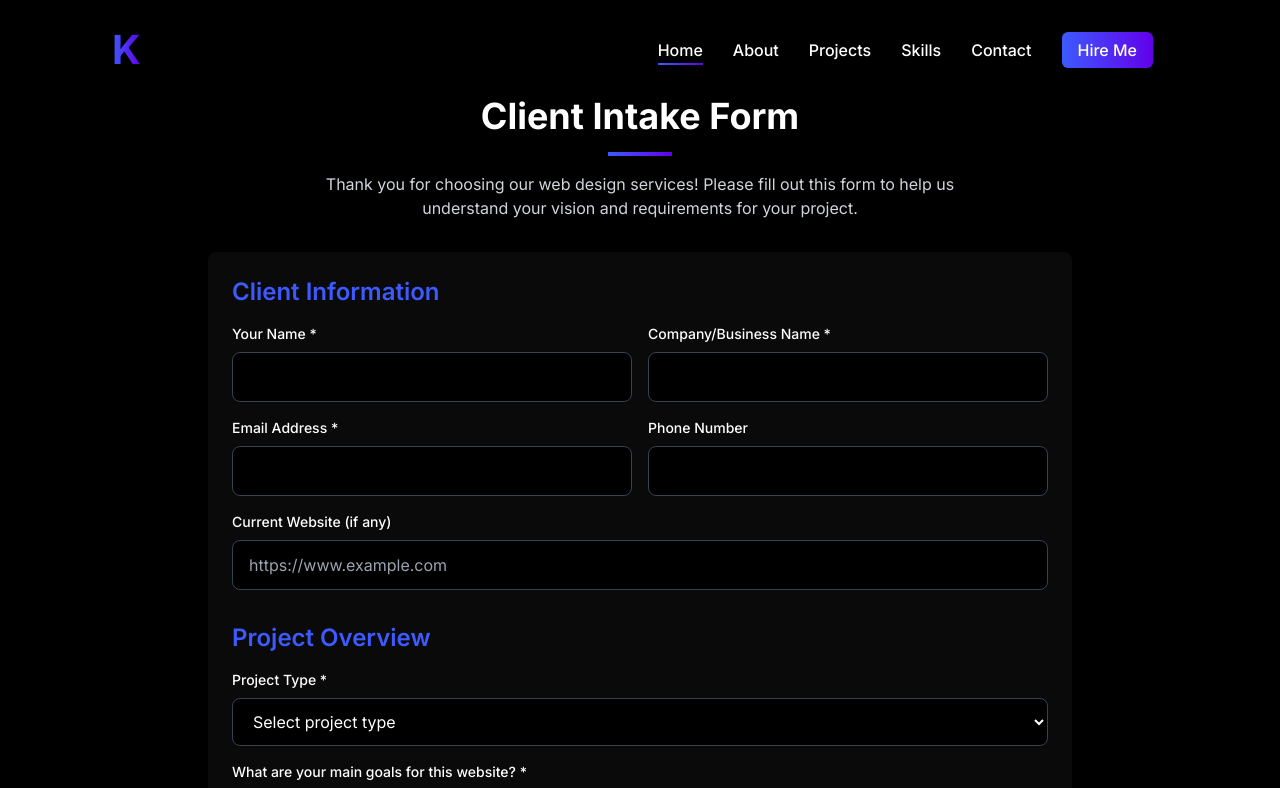
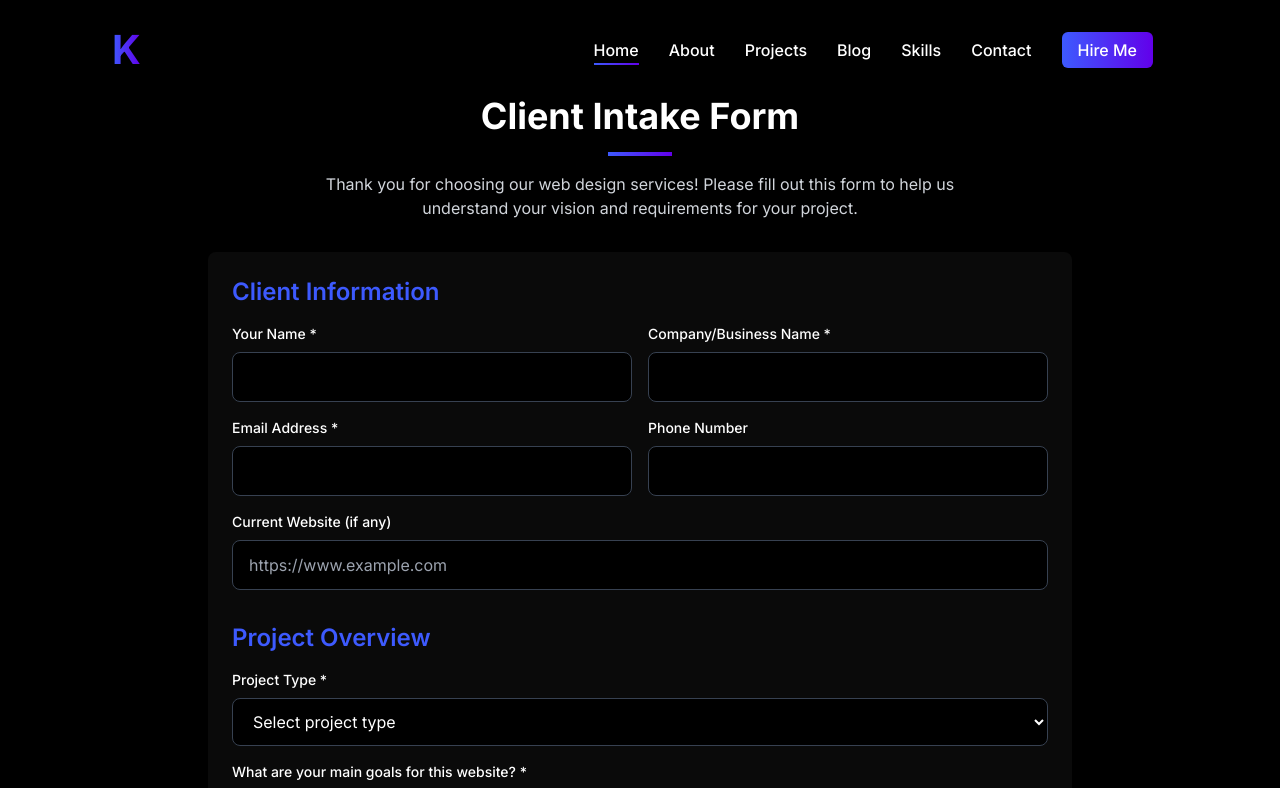
Before and after one commit to kenhendricks00/kenhendricks00.github.io, a Next.js app: page /intake in a window 1280 px wide. Shown: the top 788 px of the page. Built offline with nearby package versions, Linux system fonts and the light colour scheme.

Commit message:
Integrate blog references in Navbar, Projects, and Footer

```diff
--- a/components/Footer.tsx
+++ /dev/null
@@ -1,18 +0,0 @@
-'use client';
-
-const Footer = () => {
-  const currentYear = new Date().getFullYear();
-
-  return (
-    <footer className="bg-[#050505] py-8">
-      <div className="container">
-        <div className="footer-content flex justify-center items-center flex-col">
-          <div className="logo text-3xl mb-2">K</div>
-          <p className="text-center text-[var(--color-neutral-light)]">&copy; {currentYear} Kenneth Hendricks. All rights reserved.</p>
-        </div>
-      </div>
-    </footer>
-  );
-};
-
-export default Footer;
--- a/components/Navbar.tsx
+++ b/components/Navbar.tsx
@@ -37,6 +37,7 @@ const Navbar = () => {
           <li><Link href="/" className="active" onClick={() => setIsMenuActive(false)}>Home</Link></li>
           <li><Link href="/#about" onClick={() => setIsMenuActive(false)}>About</Link></li>
           <li><Link href="/#projects" onClick={() => setIsMenuActive(false)}>Projects</Link></li>
+          <li><Link href="https://www.kenhendricks.me/blog/" onClick={() => setIsMenuActive(false)}>Blog</Link></li>
           <li><Link href="/#skills" onClick={() => setIsMenuActive(false)}>Skills</Link></li>
           <li><Link href="/#contact" onClick={() => setIsMenuActive(false)}>Contact</Link></li>
           <li>
--- a/components/Projects.tsx
+++ b/components/Projects.tsx
@@ -53,6 +53,16 @@ const projects = [
     tags: ["Web Design", "Frontend", "Client Project"],
     image: "/images/mindfulshores.jpg",
     projectUrl: "https://www.mindfulshores.org/",
+    codeUrl: ""
+  },
+  {
+    id: 6,
+    title: "Ken's Blog",
+    description: "Insights and tutorials on software development and design.",
+    category: "web",
+    tags: ["Blog", "Writing", "tech"],
+    image: "/images/blog-thumbnail.jpg",
+    projectUrl: "https://www.kenhendricks.me/blog/",
     codeUrl: ""
   }
 ];
```
Also changed, not shown: public/images/mindfulshores.jpg (added).
